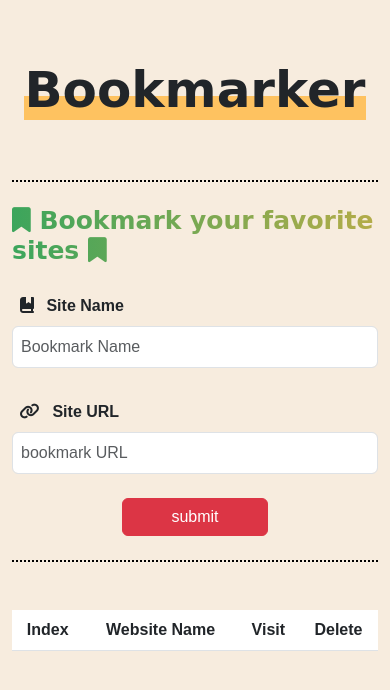
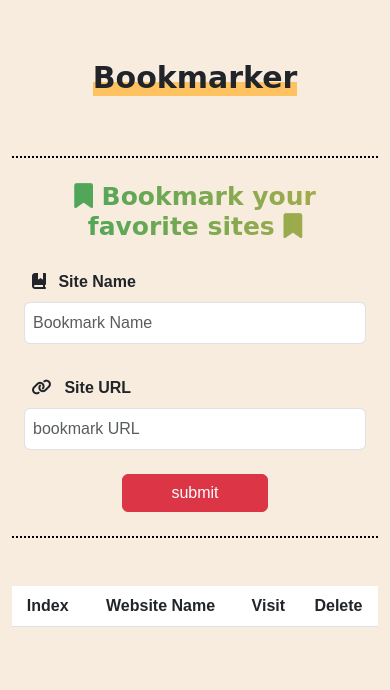
Before and after one commit to aymanyousef890/js_aplication_3, a plain HTML site: page index.html in a window 390 px wide. Drawn offline with nearby package versions, Linux system fonts and the light colour scheme.

Commit message:
commit_5

```diff
--- a/css/style.css
+++ b/css/style.css
@@ -26,6 +26,7 @@ body {
     margin: 60px auto;
     width: fit-content;
     font-weight: bolder;
+    text-align: center;
 
 }
 
@@ -44,6 +45,12 @@ body {
     -o-transition: all .4s;
 }
 
+@media (max-width:400px) {
+    .landing h1 {
+        font-size: 30px;
+    }
+}
+
 .landing h1:hover::before {
     height: 70%;
 }
@@ -57,6 +64,7 @@ h2 {
     width: fit-content;
     font-size: 25px;
     font-weight: 700;
+    text-align: center;
 
 }
 
--- a/index.html
+++ b/index.html
@@ -15,11 +15,11 @@
 
 <body>
 
-  <div class="landing container">
-    <h1>Bookmarker</h1>
+  <div class="landing container-fluid ">
+    <h1 class="col-sm-8  fs-">Bookmarker</h1>
 
 
-    <div class="py-4 my-5 ff">
+    <div class="py-4 my-5 ff container-fluid col-sm-10">
       <h2><i class="fa-solid fa-bookmark"></i> Bookmark your favorite sites <i class="fa-solid fa-bookmark"></i></h2>
       <label class="p-2 fw-bold" for="bm"><i class="fa-solid fa-book-bookmark pe-2"></i> Site Name</label>
       <input type="text" id="bm" placeholder="Bookmark Name" class="form-control mb-4 p-2 ">
@@ -28,7 +28,7 @@
       <button onclick="add_Bookmark()" class="btn btn-danger d-flex mx-auto px-5 ">submit</button>
 
     </div>
-    <table class="table container my-3 table-striped table-hover text-center">
+    <table class="table container my-3 table-striped table-hover text-center col-sm-8 container">
       <thead class="fw-bold">
         <td>Index</td>
         <td>Website Name</td>
```
